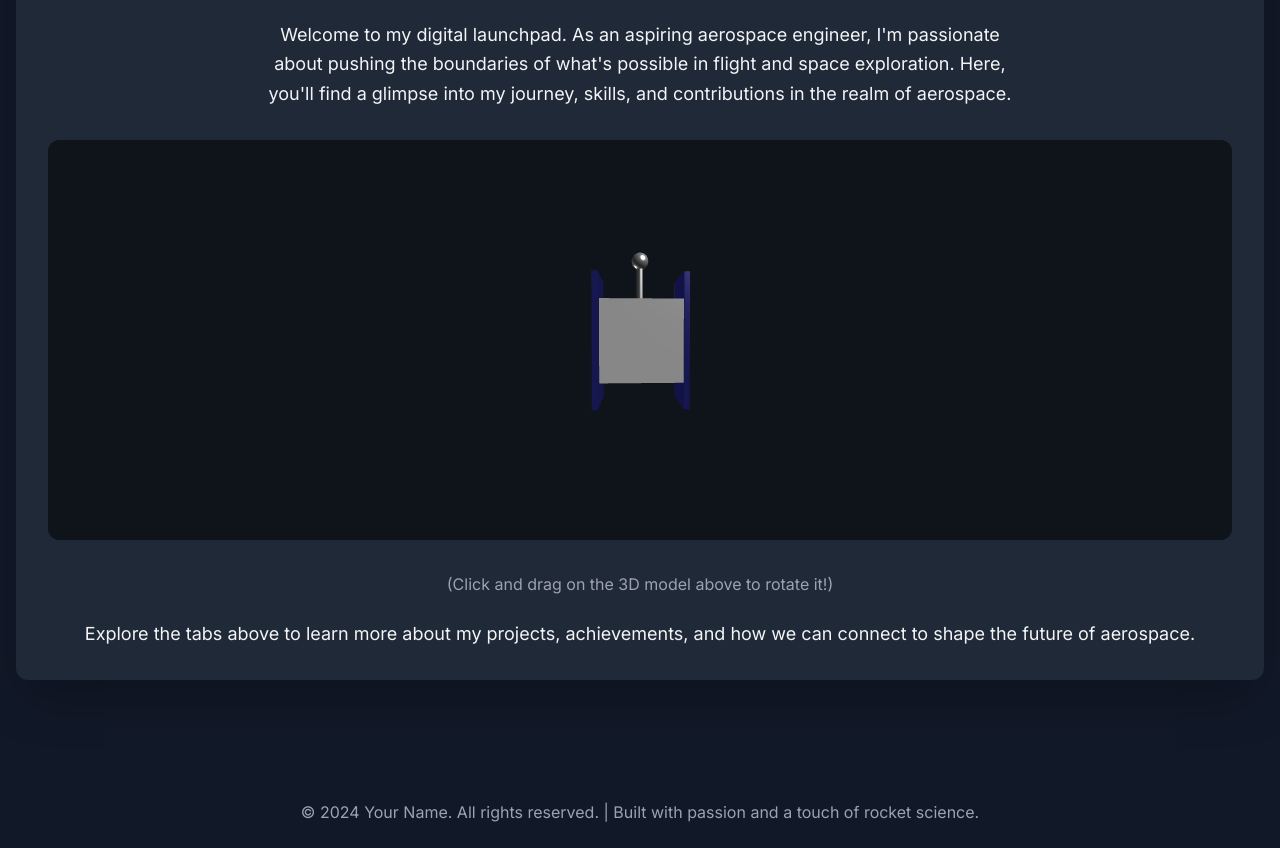
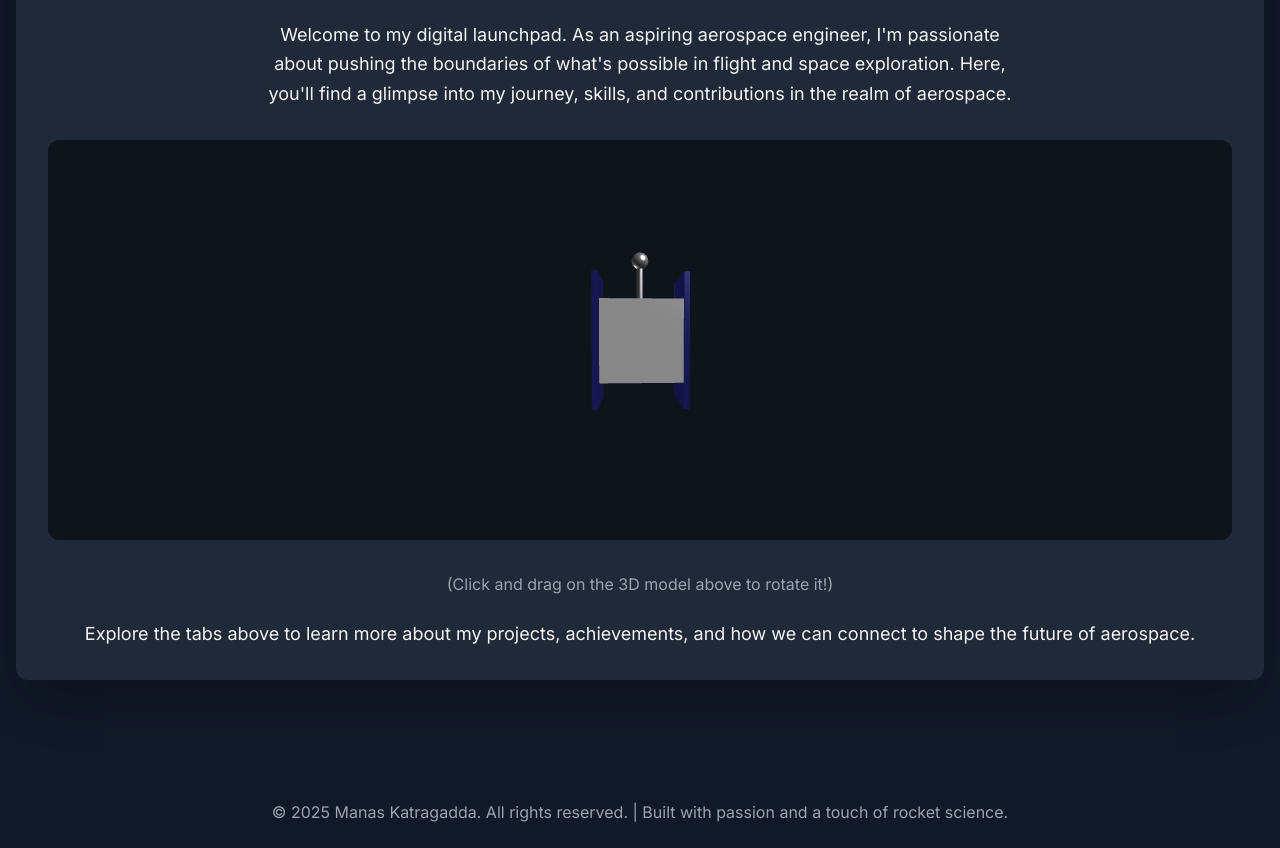
Before and after one commit to profsourlemon33/Portfolio-site, a plain HTML site: page index.html in a window 1280 px wide. Shown: the part 172-1020 px from the top of the page. Drawn offline with nearby package versions, Linux system fonts and the light colour scheme.

Commit message:
Update index.html

```diff
--- a/index.html
+++ b/index.html
@@ -338,7 +338,7 @@
 
     <!-- Footer -->
     <footer class="bg-gray-900 py-6 mt-12 text-center text-gray-400">
-        <p>&copy; 2024 Your Name. All rights reserved. | Built with passion and a touch of rocket science.</p>
+        <p>&copy; 2025 Manas Katragadda. All rights reserved. | Built with passion and a touch of rocket science.</p>
     </footer>
 
     <script>
```
